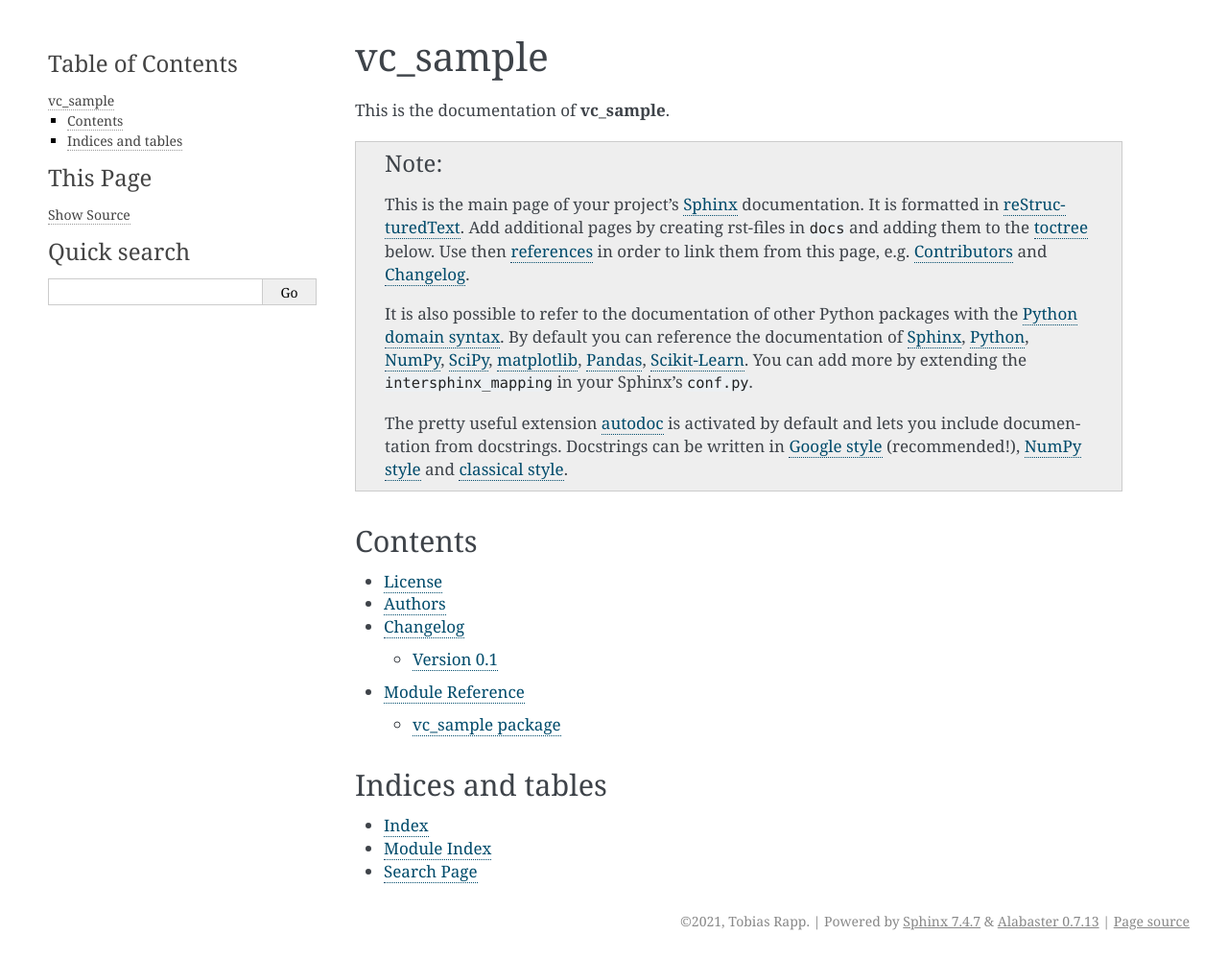
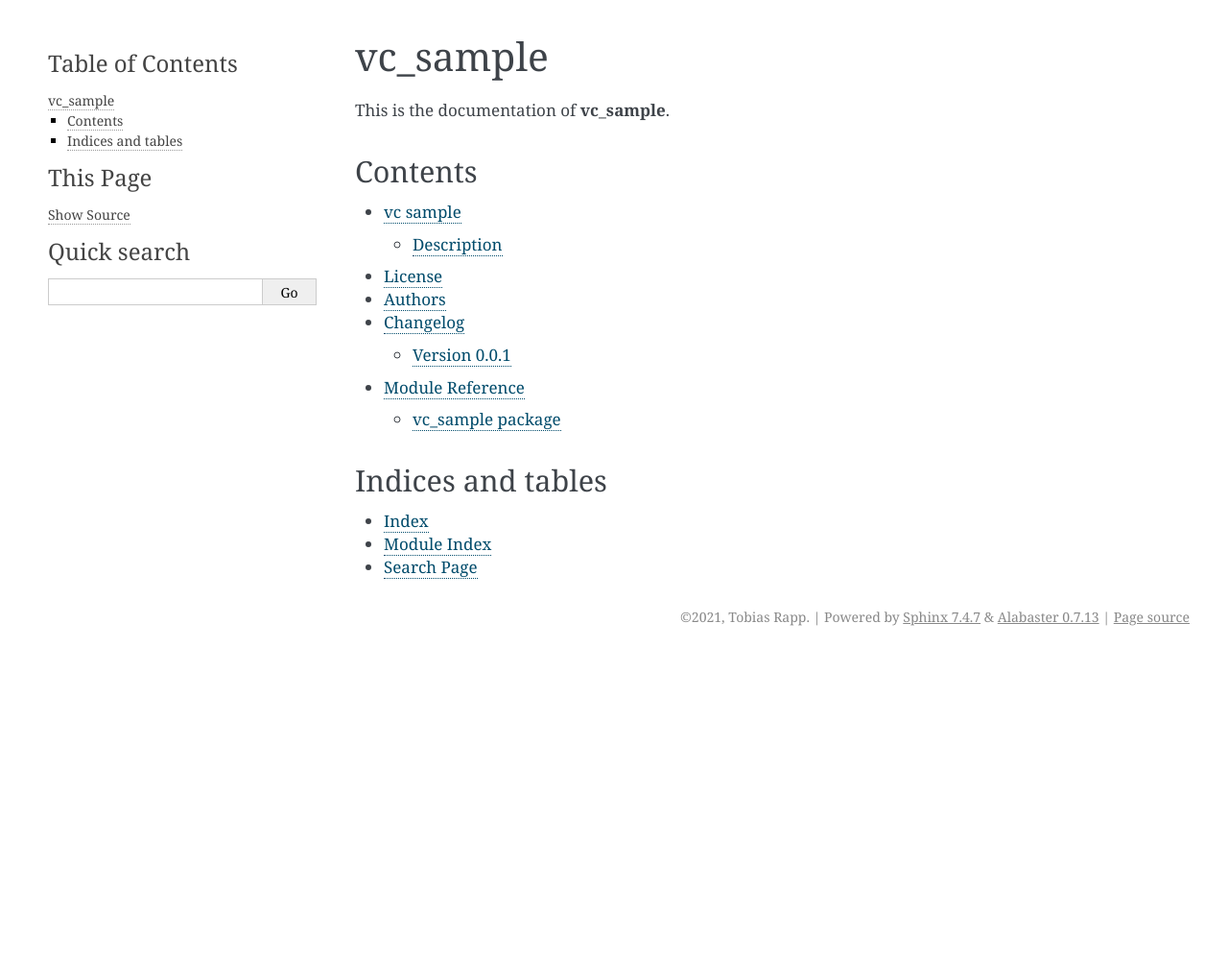
Before and after one commit to TobiasRp/vc_sample, a Sphinx documentation site: the page built from docs/index.rst, in a window 1280 px wide. Shown: the whole page at 96% size. Built offline with Sphinx 7.4.7, drawn with Linux system fonts in a browser that asks for light colours; after the commit the page ends 900 px from its top, so only the background shows below that.

Commit message:
Update doc, use google docstrings consistently

```diff
--- a/docs/index.rst
+++ b/docs/index.rst
@@ -3,24 +3,6 @@
 =========
 
 This is the documentation of **vc_sample**.
-
-.. note::
-
-    This is the main page of your project's `Sphinx`_ documentation.
-    It is formatted in `reStructuredText`_. Add additional pages
-    by creating rst-files in ``docs`` and adding them to the `toctree`_ below.
-    Use then `references`_ in order to link them from this page, e.g.
-    :ref:`authors` and :ref:`changes`.
-
-    It is also possible to refer to the documentation of other Python packages
-    with the `Python domain syntax`_. By default you can reference the
-    documentation of `Sphinx`_, `Python`_, `NumPy`_, `SciPy`_, `matplotlib`_,
-    `Pandas`_, `Scikit-Learn`_. You can add more by extending the
-    ``intersphinx_mapping`` in your Sphinx's ``conf.py``.
-
-    The pretty useful extension `autodoc`_ is activated by default and lets
-    you include documentation from docstrings. Docstrings can be written in
-    `Google style`_ (recommended!), `NumPy style`_ and `classical style`_.
 
 
 Contents
--- /dev/null
+++ b/docs/readme.rst
@@ -0,0 +1,3 @@
+.. _readme:
+
+.. include:: ../README.rst
```
Also changed, not shown: other parts of docs/index.rst (+3 -0 lines), CHANGELOG.rst (+8 -7 lines), 4 other files.
